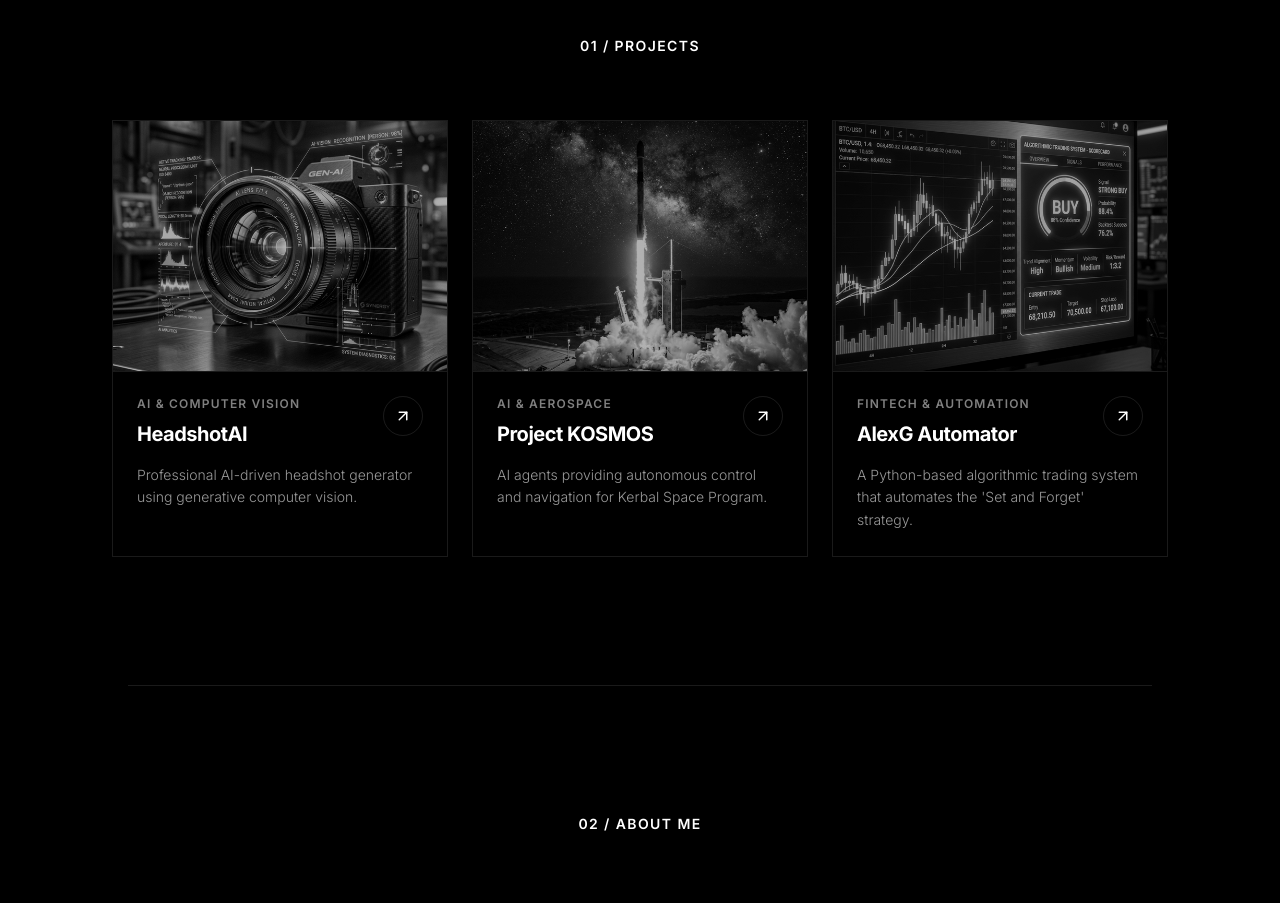
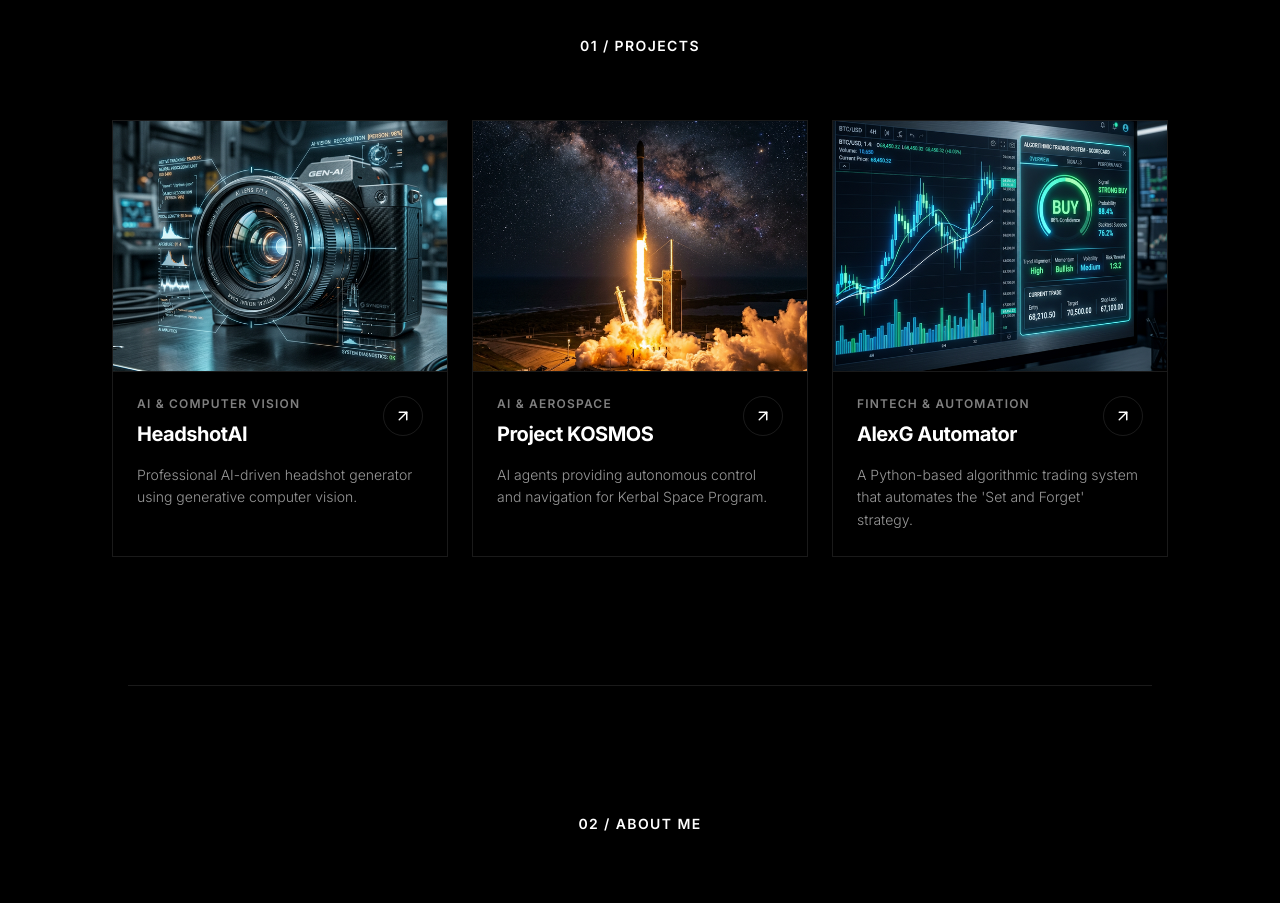
Before and after one commit to yakubmungai/ym-resume-site, a React (Vite) app: page / in a window 1280 px wide. Shown: the part 940-1843 px from the top of the page. Built offline with nearby package versions, Linux system fonts and the light colour scheme.

Commit message:
style: remove grayscale from project images

```diff
--- a/src/App.tsx
+++ b/src/App.tsx
@@ -416,7 +416,7 @@ function ProjectItem({ project, index }: { project: typeof PROJECTS[0], index: n
         <img
           src={project.image}
           alt={project.title}
-          className="w-full h-full object-cover grayscale opacity-70 group-hover:scale-105 group-hover:opacity-100 group-hover:grayscale-0 transition-all duration-500"
+          className="w-full h-full object-cover group-hover:scale-105 transition-all duration-500"
           referrerPolicy="no-referrer"
         />
       </div>
```
